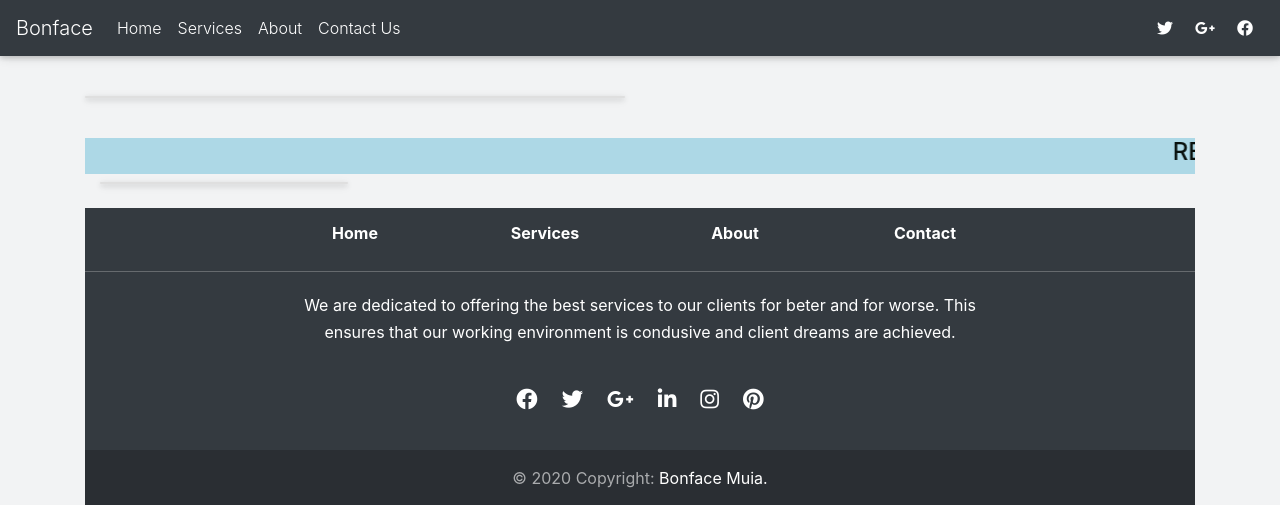
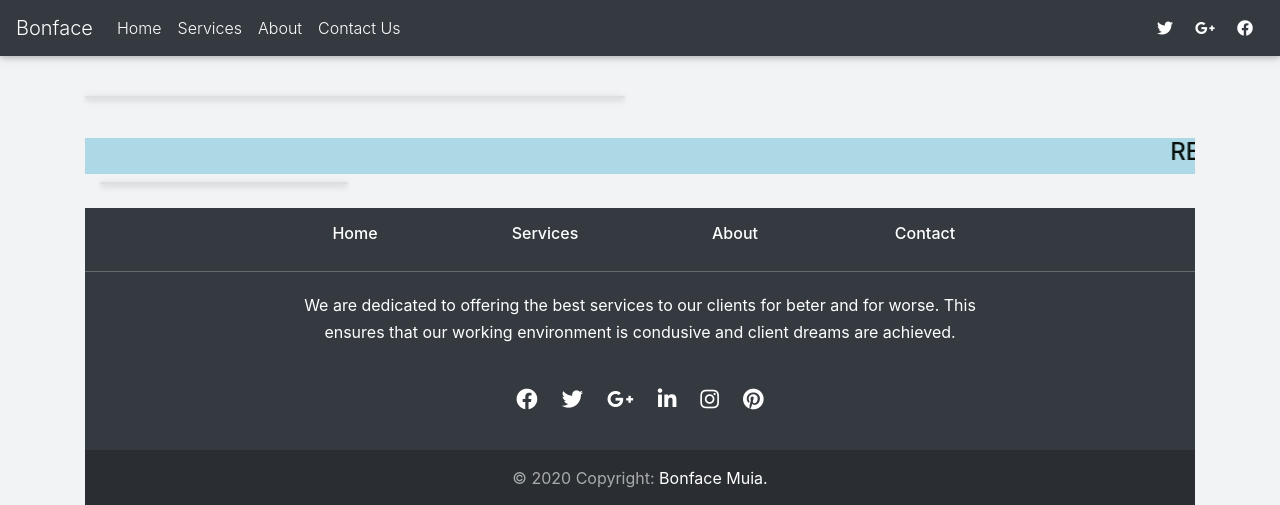
Before and after one commit to benstarke/Advertisiment-django-web-app, a Django app: page /about-my-experience-and-work/ in a window 1280 px wide. Shown: the top 505 px of the page. Run offline with Django 3.2, Linux system fonts and the light colour scheme; data that the repository does not hold is empty; some libraries are stand-ins or nearby versions.

Commit message:
break tag

```diff
--- a/myadvert/templates/myadvert/footer.html
+++ b/myadvert/templates/myadvert/footer.html
@@ -5,7 +5,7 @@
 
         <!-- Grid column -->
         <div class="col-md-2 mb-1">
-          <h6 class=" font-weight-bold" id="footer">
+          <h6 id="footer">
             <a  href="{% url 'home' %}">Home</a>
           </h6>
         </div>
@@ -13,7 +13,7 @@
 
         <!-- Grid column -->
         <div class="col-md-2 mb-1">
-          <h6 class=" font-weight-bold" id="footer">
+          <h6  id="footer">
             <a  href="{% url 'services' %}">Services</a>
           </h6>
         </div>
@@ -21,7 +21,7 @@
 
         <!-- Grid column -->
         <div class="col-md-2 mb-1">
-          <h6 class=" font-weight-bold" id="footer">
+          <h6 id="footer">
             <a  href="{% url 'about' %}">About</a>
           </h6>
         </div>
@@ -29,7 +29,7 @@
 
         <!-- Grid column -->
         <div class="col-md-2 mb-1">
-          <h6 class=" font-weight-bold" id="footer">
+          <h6  id="footer">
             <a  href="{% url 'contact' %}">Contact</a>
           </h6>
         </div>
--- a/static/css/style.css
+++ b/static/css/style.css
@@ -25,14 +25,11 @@ transition: transform 2s linear;
 }
 
 .car:hover{
-
   transform: rotate(360deg);
-
 }
 
 
 /* contact*/
-
   .col-md-2:hover{
     background-color: rgb(190, 195, 204);
     border-radius: 3px;
```
